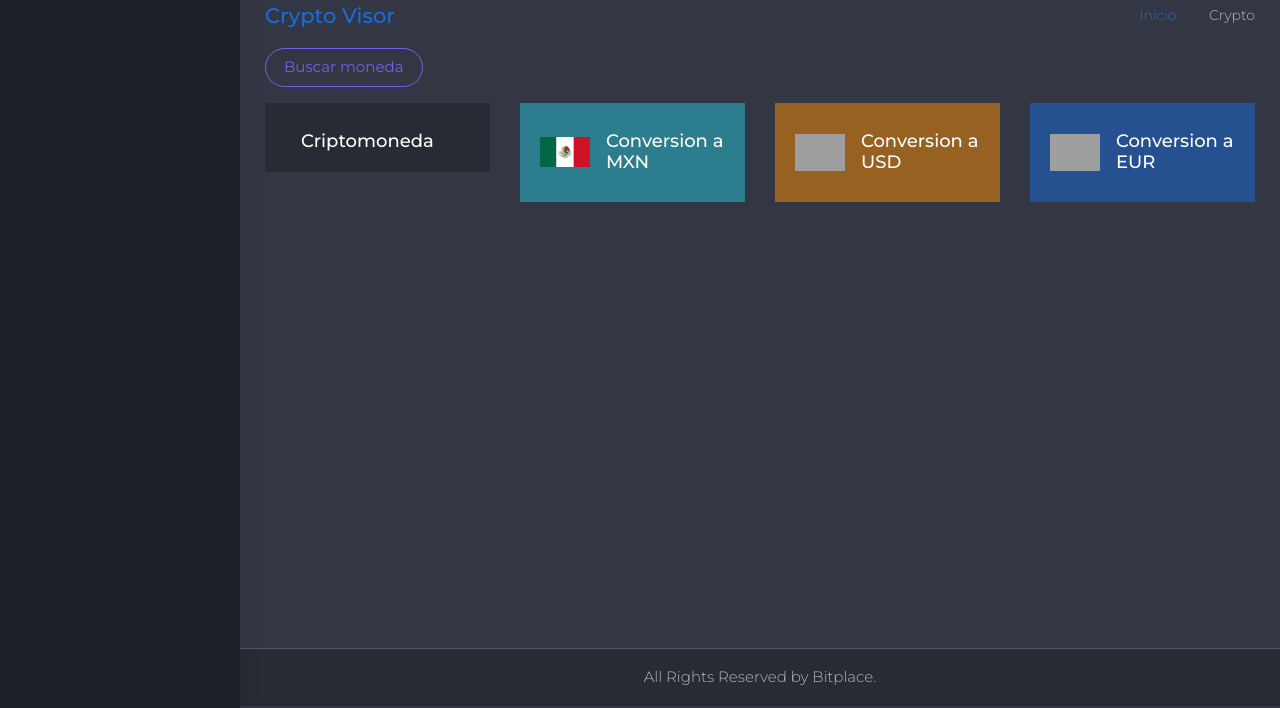
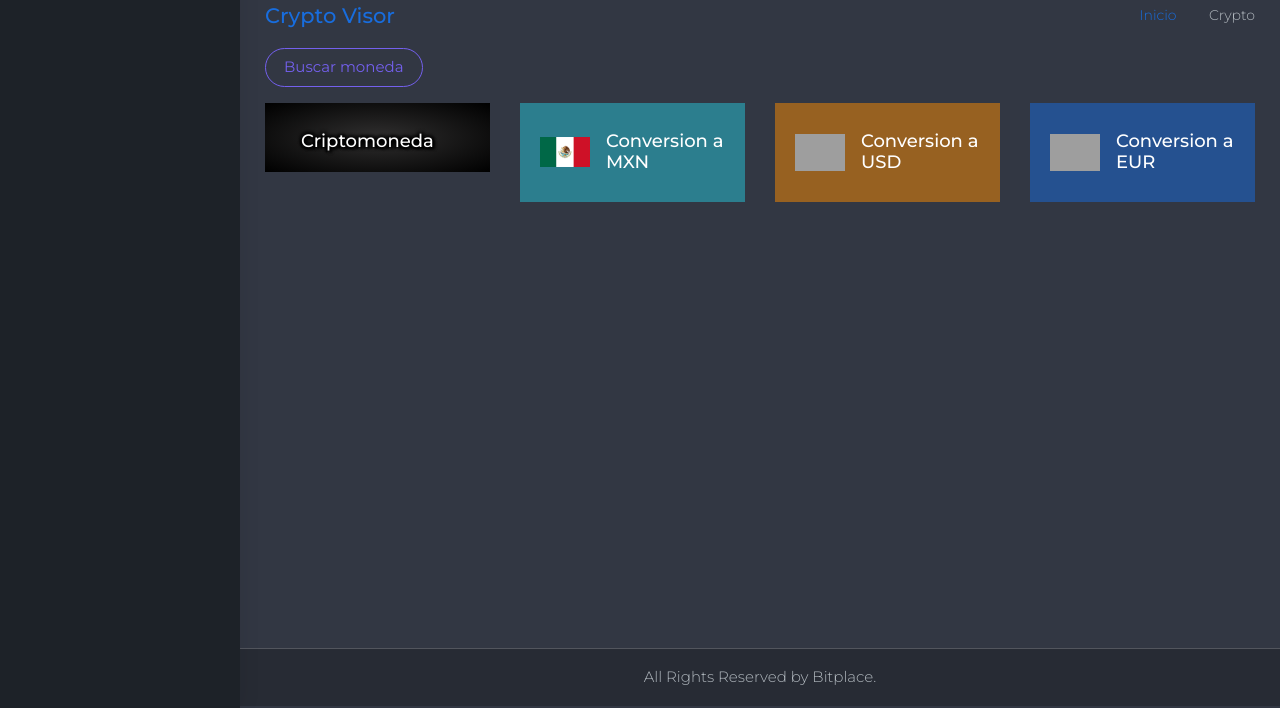
Before and after one commit to kaptha/tareaM2, a plain HTML site: page index.html in a window 1280 px wide. Shown: the part 92-800 px from the top of the page. Drawn offline with Linux system fonts and the light colour scheme; no server answers; grey boxes are pictures that could not be loaded; a web font is replaced by a local one.

Commit message:
se modifica el gradiente del recuadroque muestre la criptomoneda

```diff
--- /dev/null
+++ b/dist/css/estilos2.css
@@ -0,0 +1,11 @@
+.gradiente-gris{
+
+    text-shadow: -2px -2px 3px black, 2px 2px 3px black,2px -2px 3px black, 2px 2px 3px black, -2px 2px 2px black;
+    background-image: radial-gradient(  rgb(48, 47, 47), black);
+    text-decoration:solid;
+
+}
+.gradiente-gris:hover{
+    scale: 1.02;
+    background-image: radial-gradient(  rgb(68, 40, 65),black);
+}
--- a/dist/js/cryptos.js
+++ b/dist/js/cryptos.js
@@ -190,7 +190,7 @@ const getSimbolos = async (moneda) => {
             mxnDataConfirm=true;
         }else{
             console.log("Datos obtenidos de:\n"+ response.url)
-            const text = document.createTextNode(Intl.NumberFormat('es-MX', {style: 'currency',currency: 'EUR', minimumFractionDigits: 2}).format(data[0].close))
+            const text = document.createTextNode(Intl.NumberFormat('en-DE', {style: 'currency', currency: 'EUR',}).format(data[0].close))
             EUR.appendChild(text);
             eurData =data.map(i => i.close);
             eurDataConfirm=true;
--- a/index.html
+++ b/index.html
@@ -15,6 +15,7 @@
     <link rel="icon" type="image/png" sizes="16x16" href="">
     <!-- Custom CSS -->
     <link href="./dist/css/style.min.css" rel="stylesheet">
+    <link href="/dist/css/estilos2.css" rel="stylesheet">
     <!-- HTML5 Shim and Respond.js IE8 support of HTML5 elements and media queries -->
     <!-- WARNING: Respond.js doesn't work if you view the page via file:// -->
     <!--[if lt IE 9]>
@@ -213,7 +214,7 @@
                 <!-- Row -->
                 <div class="row">
                             <div class="col-lg-3 col-md-6">
-                                <div class="card bg-inverse text-white">
+                                <div class="card bg-inverse text-white gradiente-gris">
                                     <div class="card-body">
                                         <div class="d-flex no-block align-items-center">
                                             <div class="LogoCryp">
```
